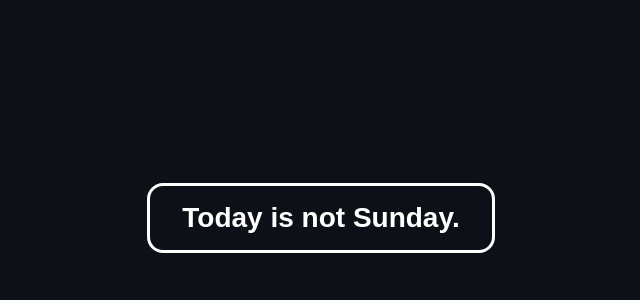
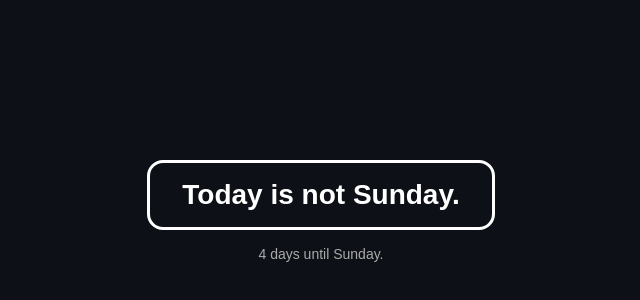
Before and after one commit to classysandman/sundaymorning, a plain HTML site: page index.html in a window 1280 px wide. Shown: the part 182-482 px from the top of the page, without its empty margins (319-959 px from the left). Drawn offline with Linux system fonts and the light colour scheme.

Commit message:
Update index.html

```diff
--- a/index.html
+++ b/index.html
@@ -5,6 +5,7 @@
     <style>
       body {
         display: flex;
+        flex-direction: column;
         justify-content: center;
         align-items: center;
         height: 100vh;
@@ -22,20 +23,32 @@
         border: 3px solid white;
         border-radius: 16px;
       }
+
+      .days-left {
+        margin-top: 16px;
+        font-size: 14px;
+        color: #aaaaaa;
+      }
     </style>
   </head>
   <body>
     <div class="result-box" id="result"></div>
+    <p class="days-left" id="days-left"></p>
     <script>
       const day = new Date().getDay();
       const result = document.getElementById("result");
+      const daysLeft = document.getElementById("days-left");
+      const daysUntilSunday = day === 0 ? 0 : 7 - day;
 
       if (day === 0) {
         result.textContent = "Today is Sunday!";
+        daysLeft.textContent = "Enjoy your Sunday!";
       } else if (day === 6) {
         result.textContent = "Tomorrow is Sunday!";
+        daysLeft.textContent = "Just 1 day to go.";
       } else {
         result.textContent = "Today is not Sunday.";
+        daysLeft.textContent = `${daysUntilSunday} days until Sunday.`;
       }
     </script>
   </body>
```
